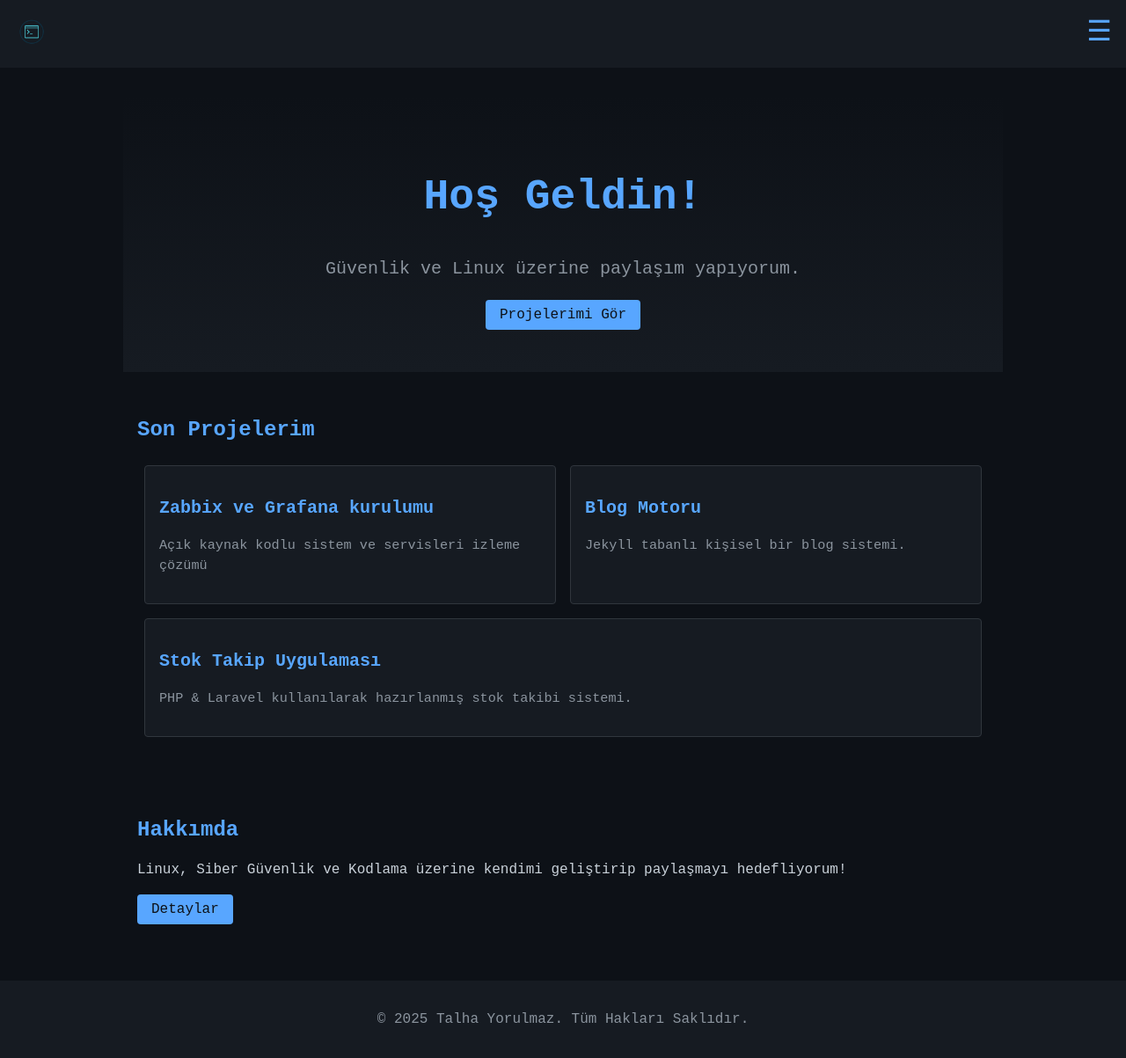
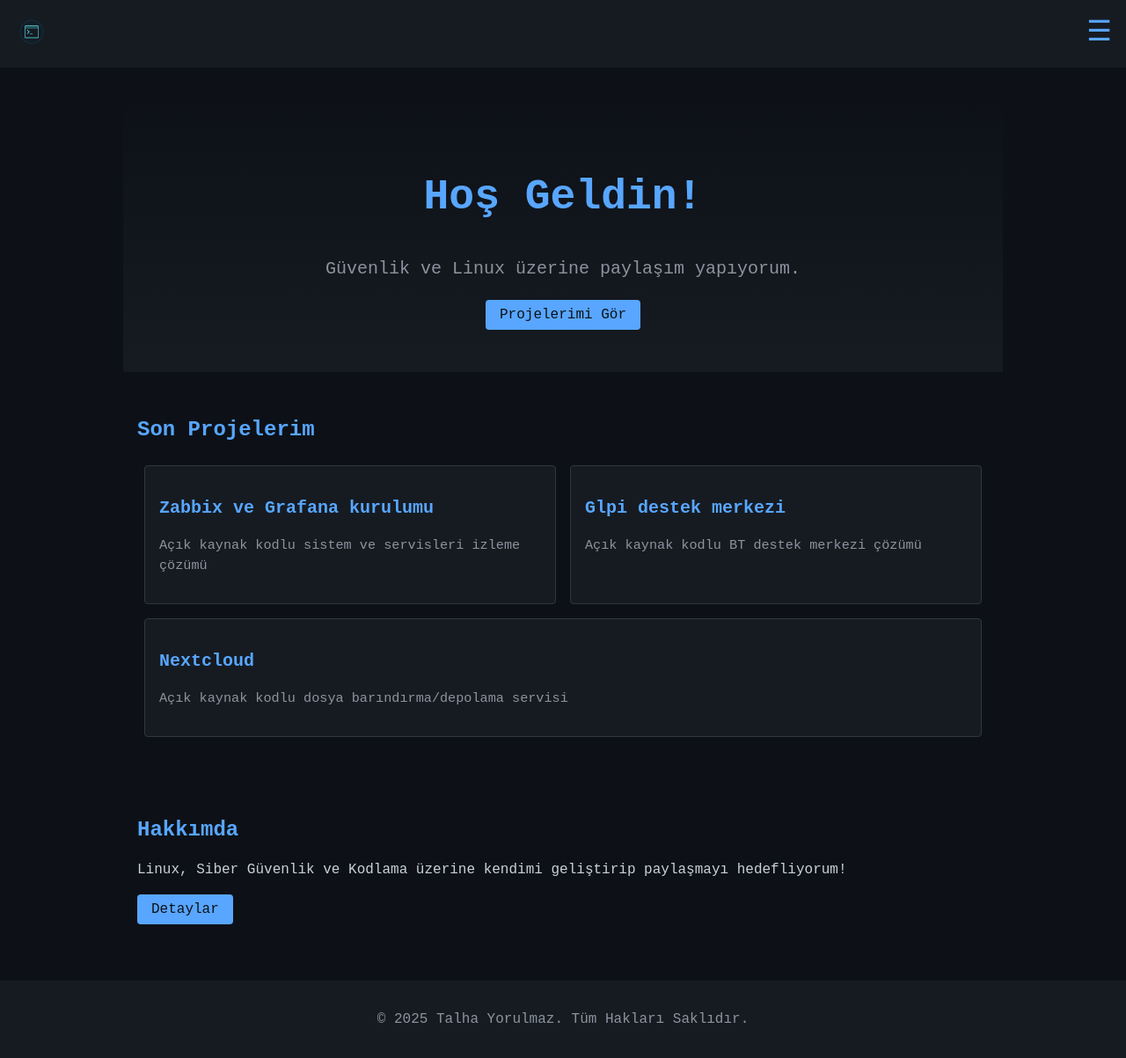
Before and after one commit to talhayrlmz/talhayorulmaz.github.io, a Jekyll site: the page built from index.html, in a window 1280 px wide. Shown: the whole page at 88% size. Built offline with Jekyll 4.4.1, drawn with Linux system fonts in a browser that asks for light colours.

Commit message:
Update projects.yml

```diff
--- a/_data/projects.yml
+++ b/_data/projects.yml
@@ -1,11 +1,15 @@
 - title: "Zabbix ve Grafana kurulumu"
   description: "Açık kaynak kodlu sistem ve servisleri izleme çözümü"
+  url: "https://talhayorulmaz.com/404"
+
+- title: "Glpi destek merkezi"
+  description: "Açık kaynak kodlu BT destek merkezi çözümü"
+  url: "https://talhayorulmaz.com/404"
+
+- title: "Nextcloud"
+  description: "Açık kaynak kodlu dosya barındırma/depolama servisi"
   url: "https://talhayorulmaz.com/404"
 
 - title: "Blog Motoru"
   description: "Jekyll tabanlı kişisel bir blog sistemi."
   url: "https://github.com/talhayrlmz/talhayorulmaz.github.io"
-
-- title: "Stok Takip Uygulaması"
-  description: "PHP & Laravel kullanılarak hazırlanmış stok takibi sistemi."
-  url: "https://talhayorulmaz.com/404"
```
